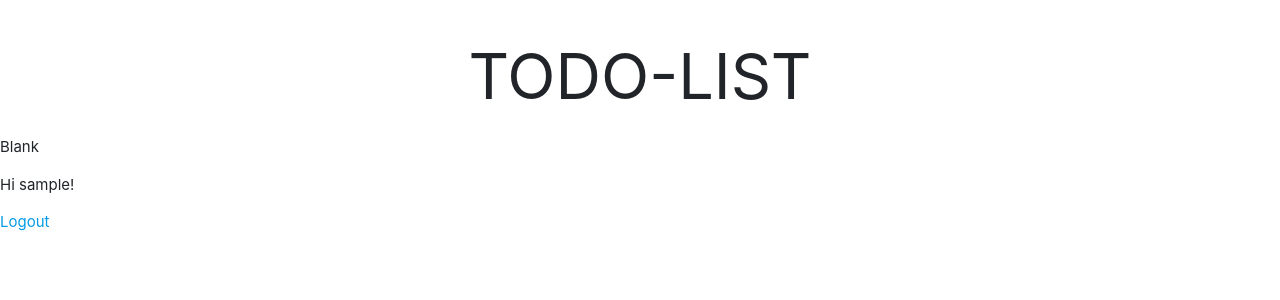
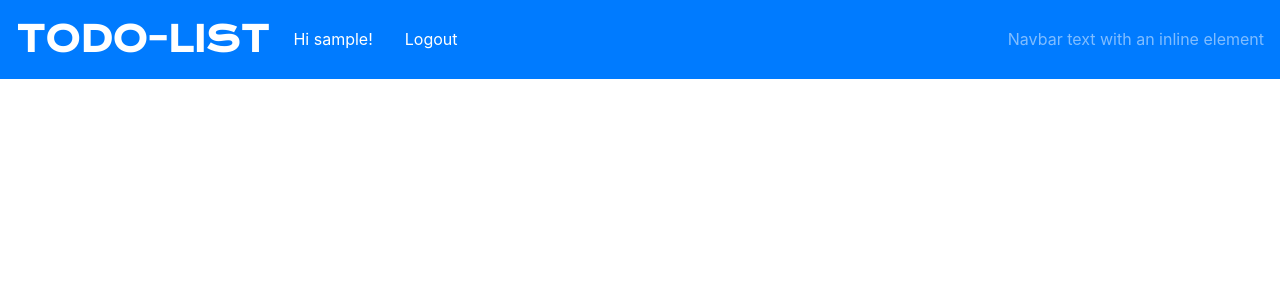
Before and after one commit to Saup21/Todo-list, a Django app: page / in a window 1280 px wide. Shown: the top 300 px of the page. Run offline with Django 3.2, Linux system fonts and the light colour scheme; the visitor is signed in with stand-in values (Sample User, id 1); data that the repository does not hold is empty.

Commit message:
Changed static files and templates

```diff
--- /dev/null
+++ b/todo/static/css/todo.css
@@ -0,0 +1,5 @@
+a.bnbr {
+    font-family: 'Krona One', sans-serif, serif;
+    font-size: 35px;
+    font-weight: 700;
+}
--- /dev/null
+++ b/todo/templates/todo/base.html
@@ -0,0 +1,43 @@
+{% load static %}
+<!DOCTYPE html>
+<html lang="en" dir="ltr">
+    <head>
+        <meta charset="utf-8">
+        <title>Todo-list</title>
+        <link rel="stylesheet" href="https://cdn.jsdelivr.net/npm/bootstrap@4.5.3/dist/css/bootstrap.min.css" integrity="sha384-TX8t27EcRE3e/ihU7zmQxVncDAy5uIKz4rEkgIXeMed4M0jlfIDPvg6uqKI2xXr2" crossorigin="anonymous">
+        <link rel="stylesheet" href="{% static 'css/todo.css' %}">
+        <link href="//fonts.googleapis.com/css?family=Lobster&subset=latin,latin-ext" rel="stylesheet" type="text/css">
+        <link rel="preconnect" href="https://fonts.gstatic.com">
+        <link href="https://fonts.googleapis.com/css2?family=Krona+One&display=swap" rel="stylesheet">
+        <link rel="stylesheet" href="https://cdn.jsdelivr.net/npm/@fortawesome/fontawesome-free@5.15.3/css/fontawesome.min.css" integrity="sha384-wESLQ85D6gbsF459vf1CiZ2+rr+CsxRY0RpiF1tLlQpDnAgg6rwdsUF1+Ics2bni" crossorigin="anonymous">
+    </head>
+    <body>
+        <nav class="navbar sticky-top navbar-expand-lg navbar-dark bg-primary">
+          <a class="bnbr navbar-brand" href="#">TODO-LIST</a>
+          <button class="navbar-toggler" type="button" data-toggle="collapse" data-target="#navbarText" aria-controls="navbarText" aria-expanded="false" aria-label="Toggle navigation">
+            <span class="navbar-toggler-icon"></span>
+          </button>
+          <div class="collapse navbar-collapse" id="navbarText">
+            <ul class="navbar-nav mr-auto">
+              <li class="nav-item active">
+                <a class="nav-link" href="#">Hi {{ user.username }}!<span class="sr-only">Made with LOVE by Saup</span></a>
+              </li>
+              <li class="nav-item active">
+                <a class="nav-link" href="#"><i class="fal fa-file-plus"></i></i>
+                </a>
+              </li>
+              <li class="nav-item active">
+                <a class="nav-link" href="{% url 'logout' %}">Logout</a>
+              </li>
+            </ul>
+            <span class="navbar-text">
+              Navbar text with an inline element
+            </span>
+          </div>
+        </nav>
+        {% block content1 %}
+        {% endblock %}
+        <script src="https://code.jquery.com/jquery-3.3.1.min.js" integrity="sha256-FgpCb/KJQlLNfOu91ta32o/NMZxltwRo8QtmkMRdAu8=" crossorigin="anonymous"></script>
+        <script src="https://cdn.jsdelivr.net/npm/bootstrap@4.5.3/dist/js/bootstrap.bundle.min.js" integrity="sha384-ho+j7jyWK8fNQe+A12Hb8AhRq26LrZ/JpcUGGOn+Y7RsweNrtN/tE3MoK7ZeZDyx" crossorigin="anonymous"></script>
+    </body>
+</html>
--- a/todo/templates/todo/index.html
+++ b/todo/templates/todo/index.html
@@ -8,7 +8,6 @@
         <link rel="stylesheet" href="https://cdnjs.cloudflare.com/ajax/libs/materialize/1.0.0-rc.1/css/materialize.min.css" integrity="sha256-qj3p6P1fJIV+Ndv7RW1ovZI2UhOuboj9GcODzcNFIN8=" crossorigin="anonymous" />
     </head>
     <body>
-        <h1 class="text-center">TODO-LIST</h1>
         {% block content %}
         {% endblock %}
         <script src="https://code.jquery.com/jquery-3.3.1.min.js" integrity="sha256-FgpCb/KJQlLNfOu91ta32o/NMZxltwRo8QtmkMRdAu8=" crossorigin="anonymous"></script>
--- a/todo/templates/todo/login.html
+++ b/todo/templates/todo/login.html
@@ -3,6 +3,7 @@
 {% load materializecss %}
 
 {% block content %}
+<h1 class="text-center">TODO-LIST</h1>
 <div class="container">
 <div class="card card-login mx-auto mt-5">
    <div class="card-header">Login</div>
--- a/todo/templates/todo/register.html
+++ b/todo/templates/todo/register.html
@@ -3,6 +3,7 @@
 {% load materializecss %}
 
 {% block content %}
+<h1 class="text-center">TODO-LIST</h1>
 <div class="container">
 <div class="card card-login mx-auto mt-5">
    <div class="card-header">Register</div>
--- a/todo/templates/todo/todo.html
+++ b/todo/templates/todo/todo.html
@@ -1,15 +1,28 @@
-{% extends 'todo/index.html' %}
+{% extends 'todo/base.html' %}
 
-{% block content %}
-<p>Blank</p>
-<p>Hi {{ user.username }}!</p>
-<p><a href="{% url 'logout' %}">Logout</a></p>
+{% block content1 %}
 
 {% for post in posts %}
-    <p>{{ post.author }}</p>
-    <p>{{ post.title }}</p>
-    <p>{{ post.text }}</p>
-    <time>{{ post.published_date }}</time>
+    <div class="container">
+        <div class="card card-login mx-auto mt-5">
+           <div class="card-header">
+               <div class="row">
+                   <div class="col-6 col-sm-6">
+                      <p>{{ post.title }}</p>
+                   </div>
+                   <div class="col-6 col-sm-6">
+                       <time>{{ post.published_date }}</time>
+                   </div>
+               </div>
+           </div>
+           <div class="card-body">
+               <article class="">
+                   {{ post.text }}
+               </article>
+           </div>
+       </div>
+    </div>
 {% endfor %}
 
+
 {% endblock %}
--- a/todosite/settings.py
+++ b/todosite/settings.py
@@ -133,6 +133,9 @@ MESSAGE_TAGS = {
 STATIC_URL = '/static/'
 
 STATIC_ROOT =  BASE_DIR / 'static'
+# STATICFILES_DIRS = [
+#     os.path.join(BASE_DIR, 'static'),
+# ]
 
 # Default primary key field type
 # https://docs.djangoproject.com/en/3.2/ref/settings/#default-auto-field
```
Also changed, not shown: todo/static/js/todo.js (added, +30 -0 lines).
